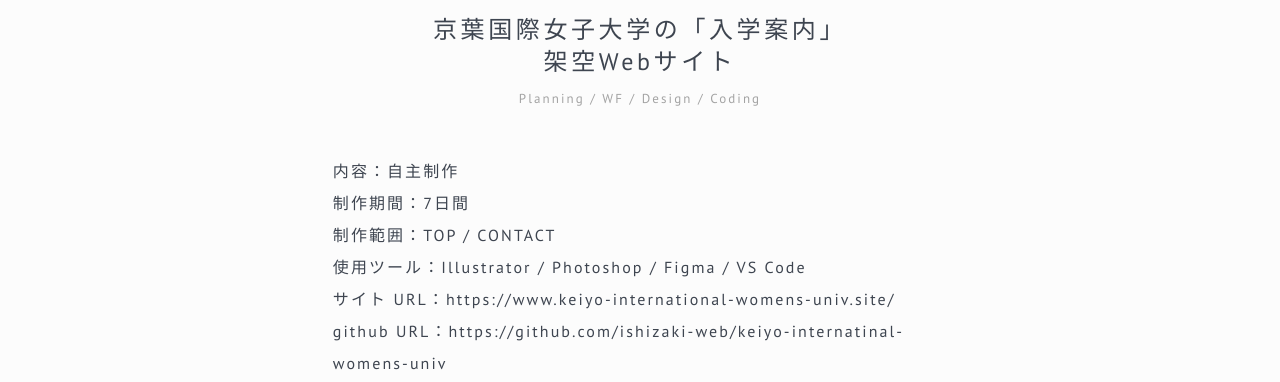
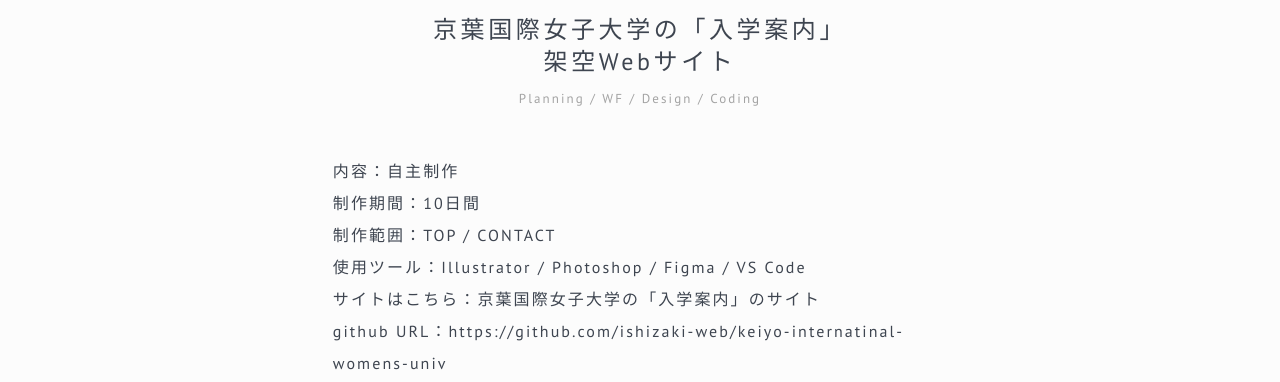
Before and after one commit to ishizaki-web/portfolio2024, a plain HTML site: page works06/index.html in a window 1280 px wide. Shown: the part 643-1025 px from the top of the page. Drawn offline with nearby package versions, Linux system fonts and the light colour scheme; files whose address does not match are found by name; a web font is replaced by a local one.

Commit message:
Add files via upload

```diff
--- a/works06/index.html
+++ b/works06/index.html
@@ -2,17 +2,17 @@
 <html lang="ja" prefix="og: http://ogp.me/ns#">
 
 <head>
-<meta charset="UTF-8">
-<meta http-equiv="X-UA-Compatible" content="IE=edge">
-<meta name="viewport" content="width=device-width, initial-scale=1.0">
-<meta name="description" content="フロントエンドエンジニア・石嵜克行のポートフォリオサイトです。">
-<meta name="keywords" content="石嵜克行、いしざきかつゆき、千葉工業大学、機械設計、フロントエンド、エンジニア">
-<meta name="robots" content="noindex,nofollow">
+  <meta charset="UTF-8">
+  <meta http-equiv="X-UA-Compatible" content="IE=edge">
+  <meta name="viewport" content="width=device-width, initial-scale=1.0">
+  <meta name="description" content="WEB系職種志望・石嵜克行のポートフォリオサイトです。">
+  <meta name="keywords" content="石嵜克行、いしざきかつゆき">
+  <meta name="robots" content="noindex,nofollow">
 <title>KATSUYUKI ISHIZAKI PORTFOLIO | WORKS06</title>
 <!-- OGP -->
 <meta property="og:title" content="KATSUYUKI ISHIZAKI PORTFOLIO">
 <meta property="og:type" content="website">
-<meta property="og:description" content="フロントエンドエンジニア・石嵜克行のポートフォリオサイトです。">
+<meta property="og:description" content="WEB系職種志望・石嵜克行のポートフォリオサイトです。">
 <meta property="og:url" content="https://www.ishizaki-web.works/">
 <meta property="og:site_name" content="KATSUYUKI ISHIZAKI PORTFOLIO WEBSITE">
 <meta property="og:image" content="https://www.ishizaki-web.works/images/ogp_photo.jpg">
@@ -84,10 +84,10 @@
     </div>
     <div class="work-detail">
       <p>内容：自主制作</p>
-      <p>制作期間：7日間</p>
+      <p>制作期間：10日間</p>
       <p>制作範囲：TOP / CONTACT</p>
       <p>使用ツール：Illustrator / Photoshop / Figma / VS Code</p>
-      <p>サイト URL：<a href="https://www.keiyo-international-womens-univ.site/" target="_blank">https://www.keiyo-international-womens-univ.site/</a></p>
+      <p>サイトはこちら：<a href="../works06/works/index.html" target="_blank">京葉国際女子大学の「入学案内」のサイト</a></p>
       <p>github URL：<a href=" https://github.com/ishizaki-web/keiyo-internatinal-womens-univ" target="_blank">https://github.com/ishizaki-web/keiyo-internatinal-womens-univ</a></p>
     </div>
     <div class="desc">
```
